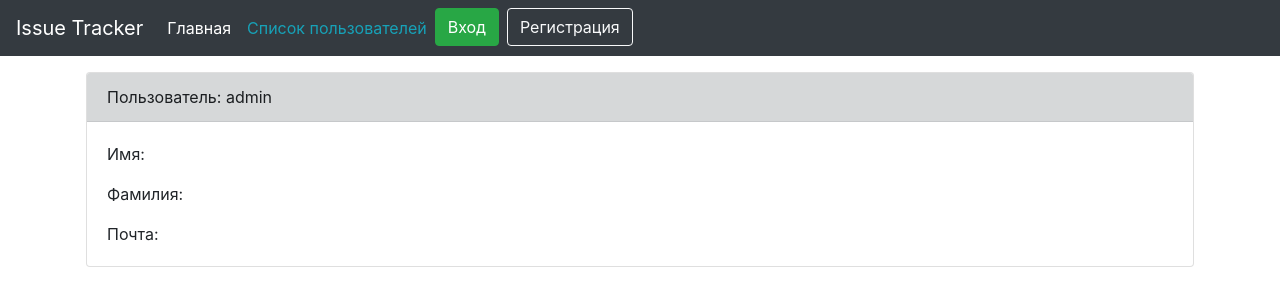
After one commit to k2Raven/python_group_3_49, a Django app: page /accounts/users/ in a window 1280 px wide. The commit adds this page. Shown: the top 306 px of the page. Run offline with Django 3.2, Linux system fonts and the light colour scheme; data comes from the database, SQL or seed files in the repository; some libraries are stand-ins or nearby versions.

Commit message:
Додавил Список пользователей, испавил ошибки

```diff
--- /dev/null
+++ b/source/accounts/templates/accounts_list.html
@@ -0,0 +1,28 @@
+{% extends 'base.html' %}
+
+{% block content %}
+    {% for user_obj in users_obj %}
+        <div class="card m-2">
+            <div class="card-header alert-dark">
+                 Пользователь: {{ user_obj.username }}
+            </div>
+
+            <div class="card-body">
+                <p class="card-text">Имя: {{ user_obj.first_name }}</p>
+                <p class="card-text">Фамилия: {{ user_obj.last_name }}</p>
+                <p class="card-text">Почта: {{ user_obj.email }}</p>
+                {% if user.pk == user_obj.pk %}
+                    <div class="form-row align-items-center">
+                        <div class="col-auto my-1">
+                            <form><a class="btn btn-primary" href="{% url 'accounts:update' user_obj.pk %}">Редактировать</a></form>
+                        </div>
+                        <div class="col-auto my-1">
+                            <form><a class="btn btn-primary" href="{% url 'accounts:password_change' user_obj.pk %}">Смена пароля</a></form>
+                        </div>
+                    </div>
+                {% endif %}
+
+            </div>
+        </div>
+    {% endfor %}
+{% endblock %}
--- a/source/accounts/templates/user_detail.html
+++ b/source/accounts/templates/user_detail.html
@@ -4,8 +4,10 @@
 {% block title %}Пользователь{% endblock %}
 
 {% block dropdown %}
-    <li class="nav-item"><a class="nav-link" href="{% url 'accounts:update' user_obj.pk %}">Редактировать</a></li>
-    <li class="nav-item"><a class="nav-link" href="{% url 'accounts:password_change' user_obj.pk %}">Смена пароля</a></li>
+    {% if user.pk == user_obj.pk %}
+        <li class="nav-item"><a class="nav-link" href="{% url 'accounts:update' user_obj.pk %}">Редактировать</a></li>
+        <li class="nav-item"><a class="nav-link" href="{% url 'accounts:password_change' user_obj.pk %}">Смена пароля</a></li>
+    {% endif %}
 {% endblock %}
 
 {% block content %}
--- a/source/accounts/urls.py
+++ b/source/accounts/urls.py
@@ -1,6 +1,6 @@
 from django.urls import path
 from django.contrib.auth.views import LoginView, LogoutView
-from .views import register_view, UserDetailView, UserPersonalInfoChangeView, UserPasswordChangeView
+from .views import register_view, UserDetailView, UserPersonalInfoChangeView, UserPasswordChangeView, UserIndexView
 
 app_name = 'accounts'
 
@@ -10,5 +10,6 @@ urlpatterns = [
     path('create/', register_view, name='create'),
     path('<int:pk>/', UserDetailView.as_view(), name='detail'),
     path('<int:pk>/update', UserPersonalInfoChangeView.as_view(), name='update'),
-    path('<int:pk>/password_change', UserPasswordChangeView.as_view(), name='password_change')
+    path('<int:pk>/password_change', UserPasswordChangeView.as_view(), name='password_change'),
+    path('users/', UserIndexView.as_view(), name='user_index')
 ]
--- a/source/accounts/views.py
+++ b/source/accounts/views.py
@@ -1,3 +1,4 @@
+from django.contrib.auth.mixins import UserPassesTestMixin
 from django.views.generic import ListView, DetailView, UpdateView
 from django.contrib.auth.models import User
 from django.contrib.auth import login
@@ -24,7 +25,7 @@ class UserDetailView(DetailView):
     context_object_name = 'user_obj'
 
 
-class UserPersonalInfoChangeView(UpdateView):
+class UserPersonalInfoChangeView(UserPassesTestMixin, UpdateView):
     model = User
     template_name = 'user_info_change.html'
     form_class = UserChangeForm
@@ -37,11 +38,21 @@ class UserPersonalInfoChangeView(UpdateView):
         return reverse('accounts:detail', kwargs={'pk': self.object.pk})
 
 
-class UserPasswordChangeView(UpdateView):
+class UserPasswordChangeView(UserPassesTestMixin, UpdateView):
     model = User
     template_name = 'user_password_change.html'
     form_class = PasswordChangeForm
     context_object_name = 'user_obj'
 
+    def test_func(self):
+        return self.get_object() == self.request.user
+
     def get_success_url(self):
         return reverse('accounts:login')
+
+
+class UserIndexView(ListView):
+    model = User
+    template_name = 'accounts_list.html'
+    form_class = UserChangeForm
+    context_object_name = 'users_obj'
--- a/source/webapp/templates/base.html
+++ b/source/webapp/templates/base.html
@@ -22,6 +22,9 @@
         {% block menu %}{% endblock %}
       </li>
       {% block dropdown %}{% endblock %}
+            <li class="nav-item">
+                <a class="nav-link text-info" href="{% url 'accounts:user_index' %}">Список пользователей </a>
+            </li>
         {% if request.user.is_authenticated %}
             <li class="nav-item">
                 <a class="nav-link text-info" href="{% url 'accounts:detail' user.pk %}">Привет, {{ user.username }}!</a>
```
